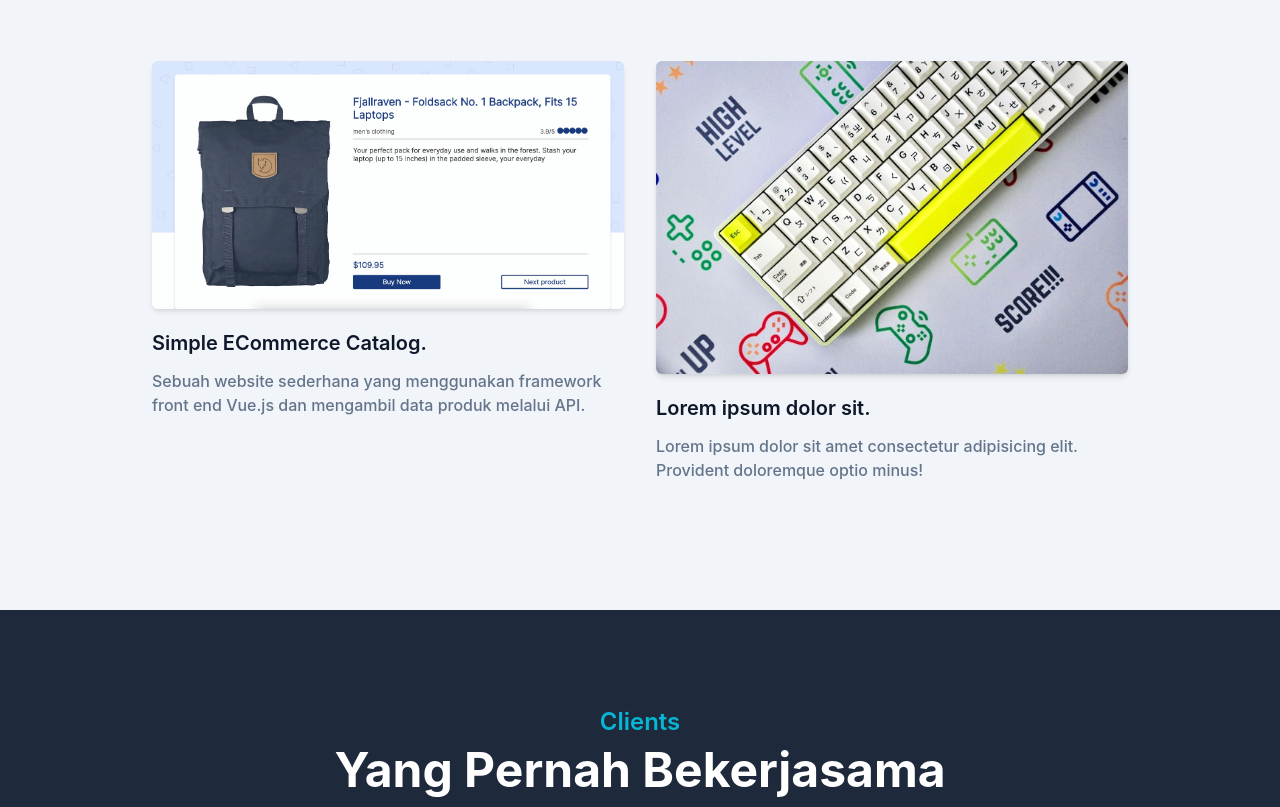
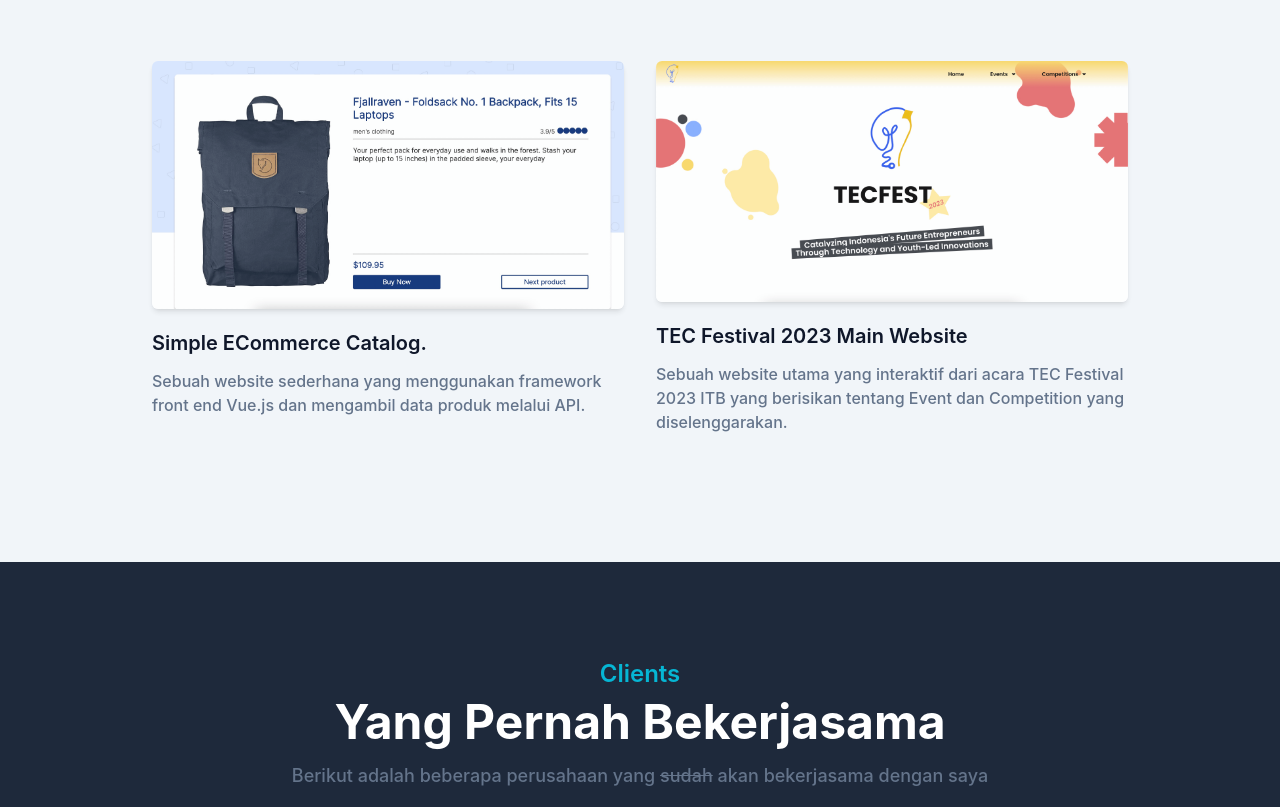
Before and after one commit to IvanLeovandi/portfolio-tailwind-css, a website: page index.html in a window 1280 px wide. Shown: the part 1775-2582 px from the top of the page. Drawn offline with Linux system fonts and the light colour scheme.

Commit message:
update portfolio

```diff
--- a/index.html
+++ b/index.html
@@ -177,18 +177,20 @@
                     <div class="mb-12 p-4 md:w-1/2">
                         <a href="https://ecommerce-catalog-vuejs.vercel.app/" target="_blank">
                             <div class="rounded-md shadow-md overflow-hidden opacity-90 hover:opacity-100 hover:scale-105 transition duration-300 ease-in-out">
-                                <img src="dist/img/portfolio/ecommerce-catalog.jpg" alt="" width="w-full">
+                                <img src="dist/img/portfolio/ecommerce-catalog.jpg" alt="ecommerce-catalog" width="w-full">
                             </div>
                         </a>
                         <h3 class="font-semibold text-dark text-xl mt-5 mb-3 dark:text-white">Simple ECommerce Catalog.</h3>
                         <p class="font-medium text-base text-secondary">Sebuah website sederhana yang menggunakan framework front end Vue.js dan mengambil data produk melalui API.</p>
                     </div>
                     <div class="mb-12 p-4 md:w-1/2">
-                        <div class="rounded-md shadow-md overflow-hidden">
-                            <img src="dist/img/portfolio/4.jpg" alt="" width="w-full">
-                        </div>
-                        <h3 class="font-semibold text-dark text-xl mt-5 mb-3 dark:text-white">Lorem ipsum dolor sit.</h3>
-                        <p class="font-medium text-base text-secondary">Lorem ipsum dolor sit amet consectetur adipisicing elit. Provident doloremque optio minus!</p>
+                        <a href="https://www.tec-festival.com/" target="_blank">
+                            <div class="rounded-md shadow-md overflow-hidden opacity-90 hover:opacity-100 hover:scale-105 transition duration-300 ease-in-out">
+                                <img src="dist/img/portfolio/tec-festival.jpg" alt="tec-festival" width="w-full">
+                            </div>
+                        </a>
+                        <h3 class="font-semibold text-dark text-xl mt-5 mb-3 dark:text-white">TEC Festival 2023 Main Website</h3>
+                        <p class="font-medium text-base text-secondary">Sebuah website utama yang interaktif dari acara TEC Festival 2023 ITB yang berisikan tentang Event dan Competition yang diselenggarakan.</p>
                     </div>
                 </div>
             </div>
```
Also changed, not shown: dist/img/portfolio/tec-festival.jpg (added), 3 other files.
